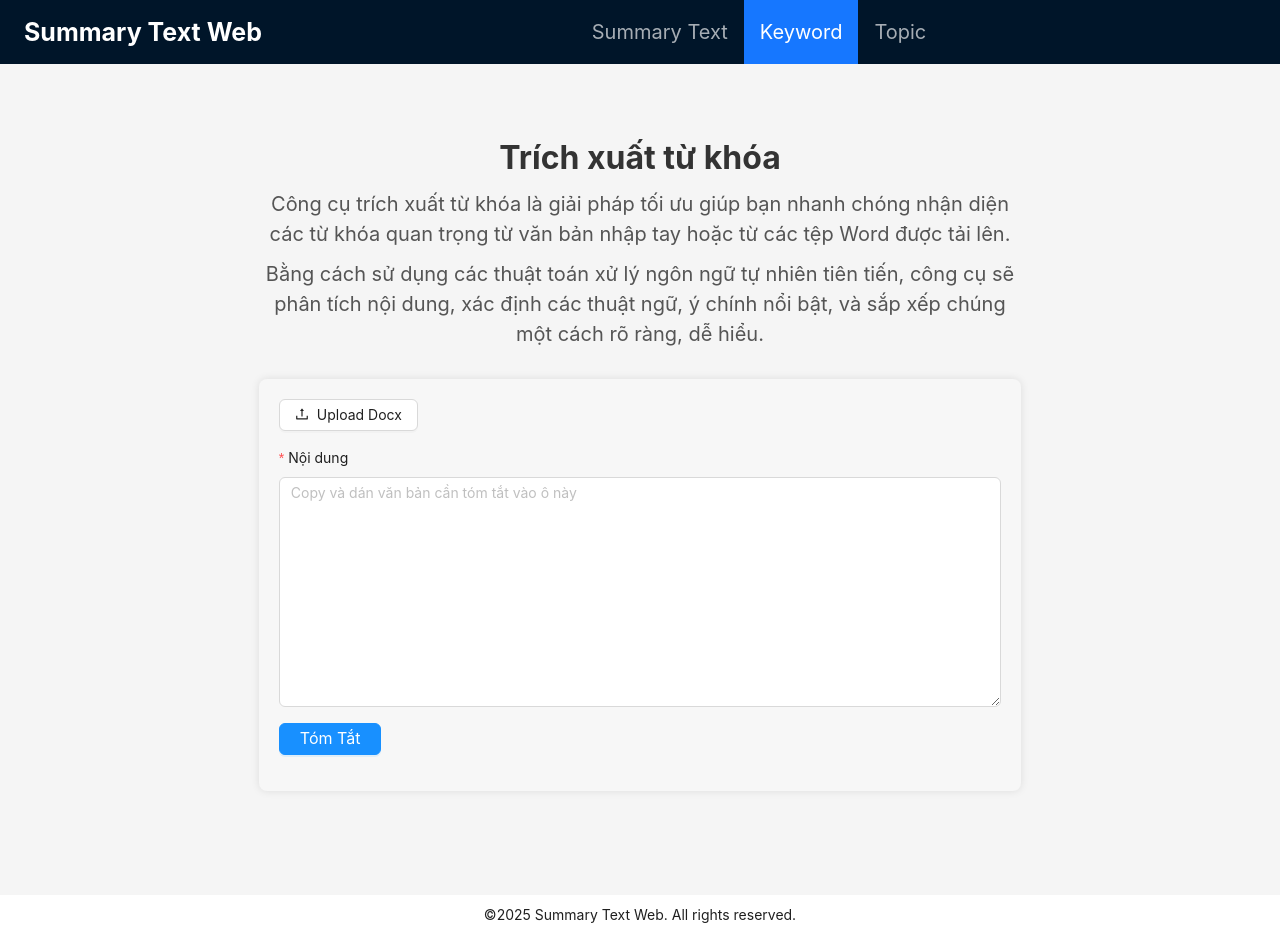
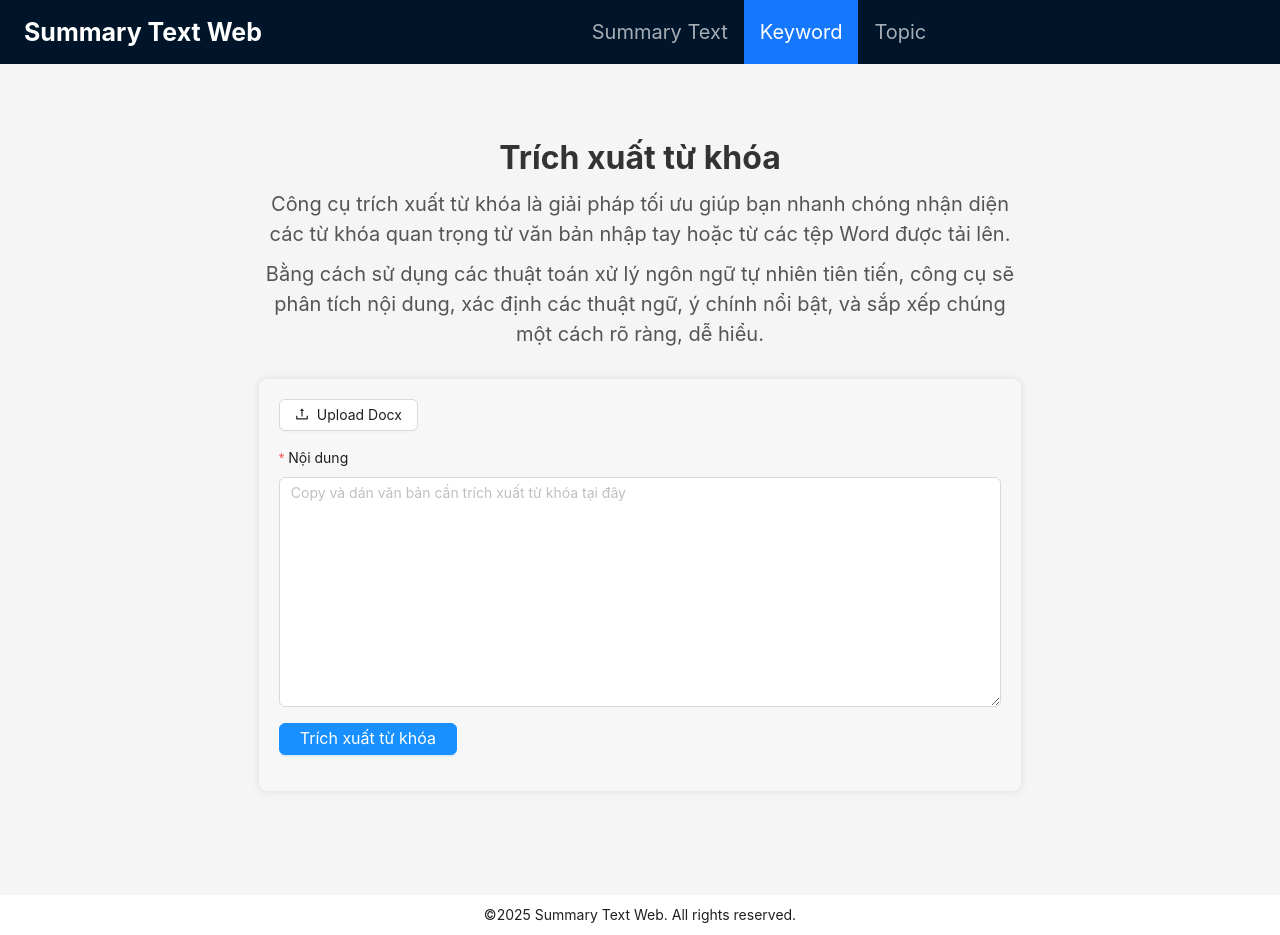
Before and after one commit to bachxuantrann/summary-web, a React (Vite) app: page /keyword in a window 1280 px wide. Built offline with nearby package versions, Linux system fonts and the light colour scheme.

Commit message:
fix data reponse in keyword page

```diff
--- a/src/pages/KeywordPage/index.jsx
+++ b/src/pages/KeywordPage/index.jsx
@@ -111,7 +111,7 @@ const KeyWordPage = () => {
                     >
                         <TextArea
                             rows={10}
-                            placeholder="Copy và dán văn bản cần tóm tắt vào ô này"
+                            placeholder="Copy và dán văn bản cần trích xuất từ khóa tại đây"
                         />
                     </Form.Item>
                     <Form.Item>
@@ -120,7 +120,7 @@ const KeyWordPage = () => {
                             htmlType="submit"
                             loading={loading}
                         >
-                            Tóm Tắt
+                            Trích xuất từ khóa
                         </Button>
                     </Form.Item>
                 </Form>
@@ -129,7 +129,7 @@ const KeyWordPage = () => {
                     <div className="result-area">
                         <h3>Kết quả các từ khóa được trích xuất</h3>
                         <ul>
-                            {result.data.keywords.map((keyword, index) => {
+                            {result.map((keyword, index) => {
                                 <li key={index}>{keyword}</li>;
                             })}
                         </ul>
```
